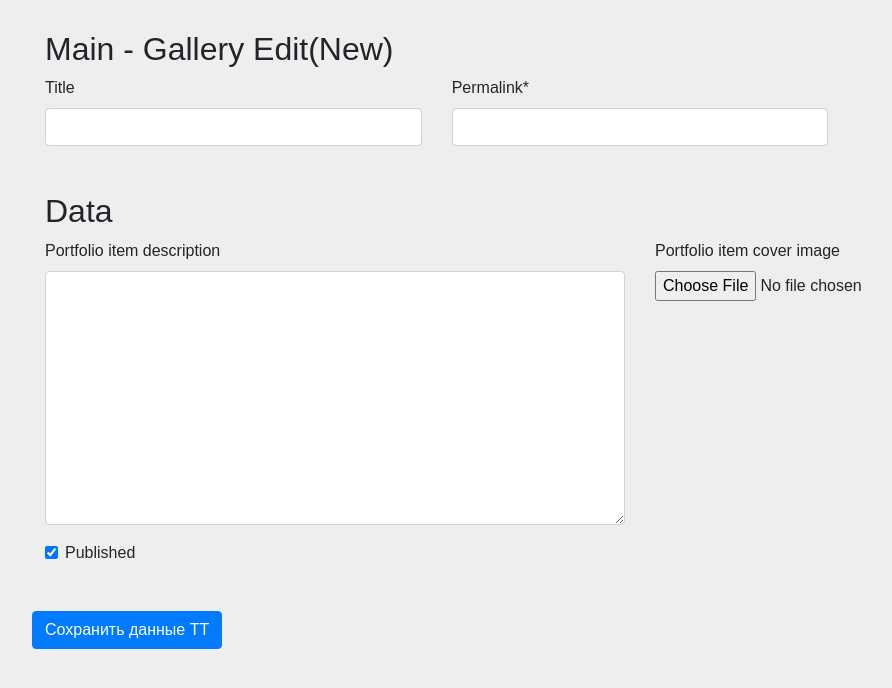
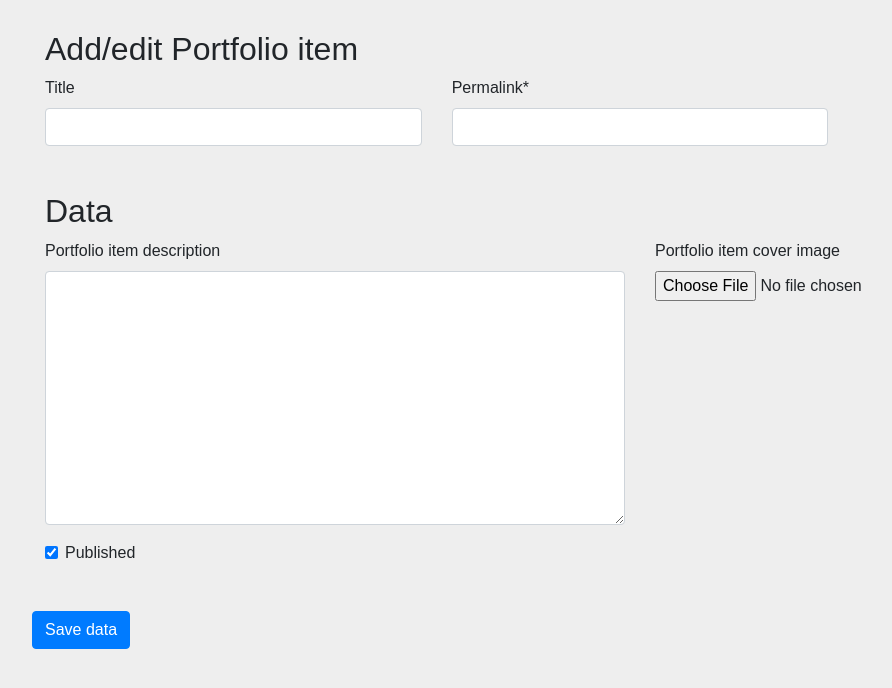
Before and after one commit to endlessnights/PhotoSite, a Django app: page /gallery-edit/ in a window 1280 px wide. Shown: the part 76-764 px from the top of the page, without its empty margins (0-892 px from the left). Run offline with Django 3.2, Linux system fonts and the light colour scheme; a user stored in the database is signed in; tables that the repository leaves empty hold one stand-in row (values such as "Sample post"); grey boxes marked "Sample" are stand-in pictures; some libraries are stand-ins or nearby versions.

Commit message:
Frontend translates (RUS>ENG)

```diff
--- a/enproj/portfolio/templates/site/gallery-category-edit.html
+++ b/enproj/portfolio/templates/site/gallery-category-edit.html
@@ -1,13 +1,14 @@
 {% extends 'site/base.html' %}
 {% block content %}
 {% load crispy_forms_tags %}
+{% if request.user.is_superuser %}
 <form method="post" enctype="multipart/form-data">
     {% csrf_token %}
     <div class="row">
         <div class="col-sm-8">
             <div class="row" style="margin:30px;">
                 <div class="col-sm-12">
-                    <h2>Main - Gallery category Edit(New)</h2>
+                    <h2>Add/edit category item</h2>
                 </div>
                 <div class="col-sm-4">
                     {{ form.name|as_crispy_field }}
@@ -41,7 +42,7 @@
                     {{ form.status|as_crispy_field }}
                 </div>
                 <div class="col-sm-12">
-                    <button type="submit" class="btn btn-primary">Сохранить данные</button>
+                    <button type="submit" class="btn btn-primary">Save data</button>
                 </div>
             </div>
         </div>
@@ -51,4 +52,5 @@
         </div>
     </div>
 </form>
+{% endif %}
 {% endblock %}
--- a/enproj/portfolio/templates/site/gallery-edit.html
+++ b/enproj/portfolio/templates/site/gallery-edit.html
@@ -1,11 +1,12 @@
 {% extends 'site/base.html' %}
 {% block content %}
 {% load crispy_forms_tags %}
+{% if request.user.is_superuser %}
 <form method="post" enctype="multipart/form-data">
     {% csrf_token %}
     <div class="row" style="margin:30px;">
         <div class="col-sm-12">
-            <h2>Main - Gallery Edit(New)</h2>
+            <h2>Add/edit Portfolio item</h2>
         </div>
         <div class="col-sm-4">
             {{ form.name|as_crispy_field }}
@@ -28,6 +29,7 @@
             {{ form.status|as_crispy_field }}
         </div>
     </div>
-    <button style="margin-left:2em;" type="submit" class="btn btn-primary">Сохранить данные ТТ</button>
+    <button style="margin-left:2em;" type="submit" class="btn btn-primary">Save data</button>
 </form>
+{% endif %}
 {% endblock %}
--- a/enproj/portfolio/templates/site/gallery-upload-images.html
+++ b/enproj/portfolio/templates/site/gallery-upload-images.html
@@ -1,6 +1,7 @@
 {% extends 'site/base.html' %}
 {% block content %}
 {% load crispy_forms_tags %}
+{% if request.user.is_superuser %}
 <form method="post" enctype="multipart/form-data">
     {% csrf_token %}
     <div class="row" style="margin:30px;">
@@ -31,6 +32,7 @@
             {{ form.status|as_crispy_field }}
         </div>
     </div>
-    <button style="margin-left:2em;" type="submit" class="btn btn-primary">Сохранить данные ТТ</button>
+    <button style="margin-left:2em;" type="submit" class="btn btn-primary">Save data</button>
 </form>
+{% endif %}
 {% endblock %}
```
